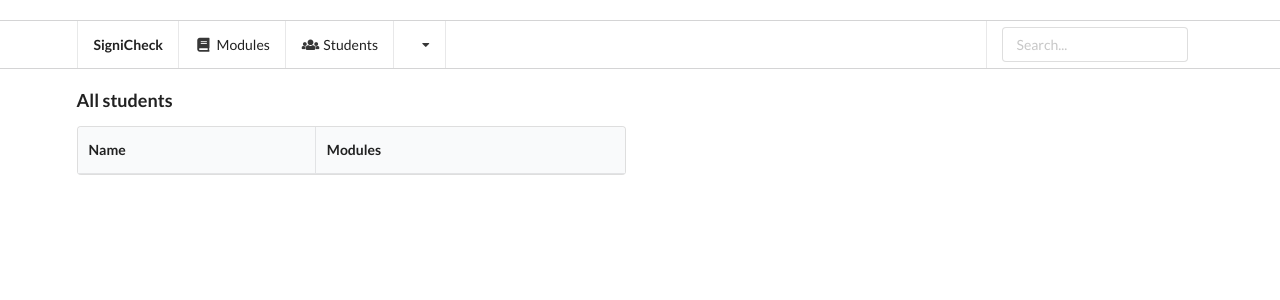
After one commit to maibrahi/CSY013, a Python web app: template app/templates/modules/students.html in a window 1280 px wide. The commit adds this page. Shown: the top 300 px of the page. Run offline with Jinja, Linux system fonts and the light colour scheme; the template is opened without the code that fills it, so the values that code supplies are empty; some libraries are stand-ins or nearby versions.

Commit message:
added rough draft of module and student pages

```diff
--- a/app/models.py
+++ b/app/models.py
@@ -22,6 +22,9 @@ class Module(models.Model):
     def get_students(self):
         return Student.objects.filter(module_ids__contains=[self.id])
 
+    def __str__(self):
+        return self.name
+
 class Student(models.Model):
     module_ids = ArrayField(models.IntegerField())
     first_name = models.CharField(max_length=200)
--- a/app/templates/base.html
+++ b/app/templates/base.html
@@ -28,7 +28,7 @@
         <a class="item" href="/modules">
           <i class="book icon"></i> Modules
         </a>
-        <a class="item" href="/students">
+        <a class="item" href="/students/list">
           <i class="users icon"></i> Students
         </a>
         <!-- <div class="ui simple dropdown item">
--- a/app/templates/modules/index.html
+++ b/app/templates/modules/index.html
@@ -17,7 +17,7 @@
       {% for module in modules %}
         <tr>
           <td class="selectable">
-            <a href="/modules/{{ module.id }}">{{ module.code }}</a>
+            <a href="{{ module.id }}/">{{ module.code }}</a>
           </td>
           <td>{{ module.name }}</td>
         </tr>
--- /dev/null
+++ b/app/templates/modules/students.html
@@ -0,0 +1,29 @@
+{% extends "base.html" %}
+
+{% block content %}
+
+  <h3>All students</h3>
+  <div class="ui grid">
+ <div class="eight wide column">
+
+
+
+  <table class="ui striped celled table">
+    <thead>
+      <tr>
+        <th>Name</th>
+        <th>Modules</th>
+      </tr>
+    </thead>
+    <tbody>
+      {% for student in students %}
+        <tr>
+          <td>{{student.first_name}} {{ student.last_name }}</td>
+          <td>{% for module in student.get_modules() %} {{module.code}},  {% endfor %}</td>
+        </tr>
+      {% endfor %}
+    </tbody>
+  </table>
+  </div>
+  </div>
+{% endblock content %}
--- a/urls.py
+++ b/urls.py
@@ -14,6 +14,7 @@ urlpatterns = [
         name='ajax-auth'),
     url(r'^email/$', app_views.require_email, name='require_email'),
     # url(r'^modules/new/$', app_views.new_module),
-    url(r'^modules/$', app_views.modules_index),
+    url(r'^modules/', include('app.urls'), name="modules"),
+    url(r'^students/', include('app.urls'), name="students"),
     url(r'', include('social_django.urls'))
 ]
```
Also changed, not shown: app/templates/modules/module_students.html (added, +27 -0 lines), app/urls.py (added, +10 -0 lines), app/views.py (+21 -0 lines).
